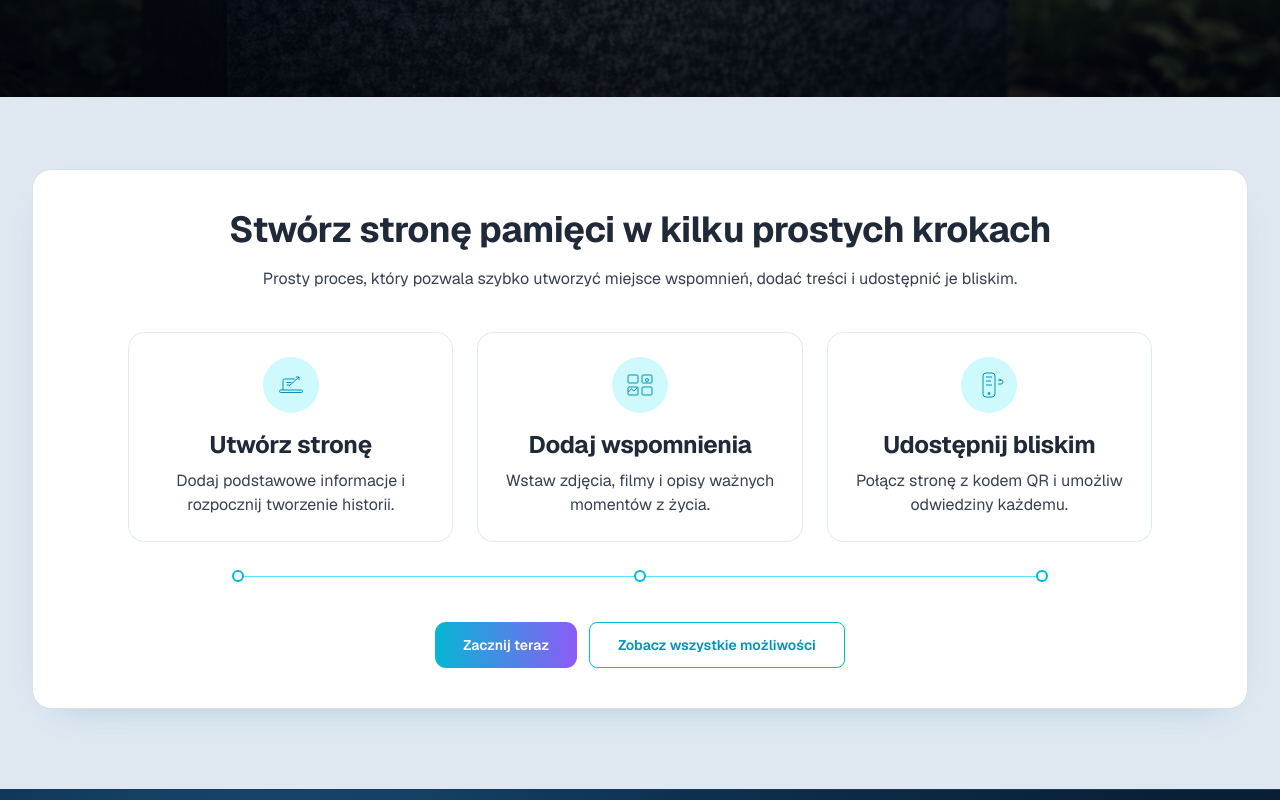
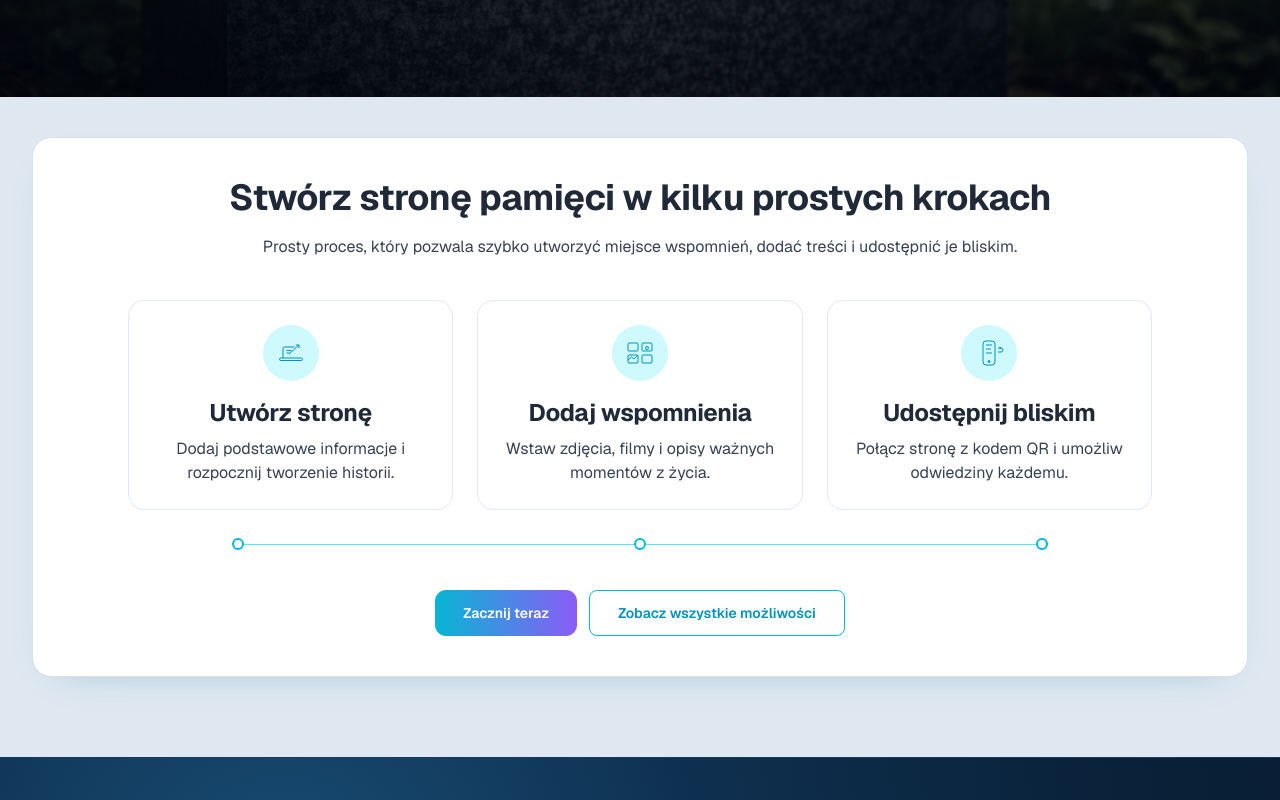
Before and after one commit to Marcinr1984/strona-informacyjna, a Next.js app: page / in a window 1280 px wide. Shown: the part 660-1460 px from the top of the page. Built offline with nearby package versions, Linux system fonts and the light colour scheme.

Commit message:
Usuniecie gornego odstepu page-shell na podstronach

```diff
--- a/app/globals.css
+++ b/app/globals.css
@@ -39,7 +39,7 @@ body {
   width: 100%;
   max-width: 78rem;
   margin: 0 auto;
-  padding: 2rem 1rem 4rem;
+  padding: 0 1rem 4rem;
 }
 
 .panel {
```
